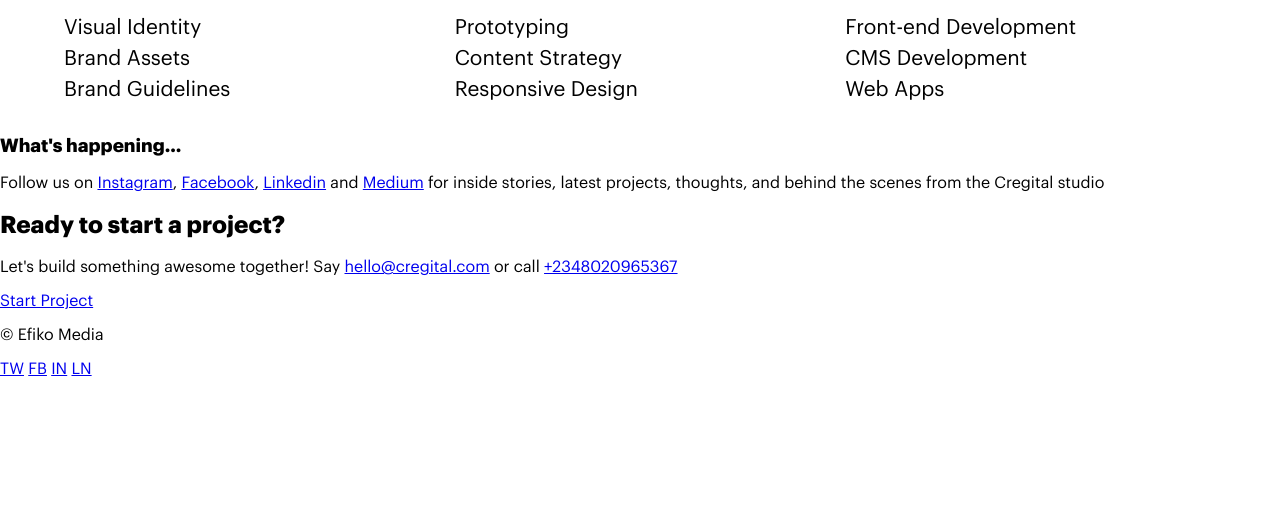
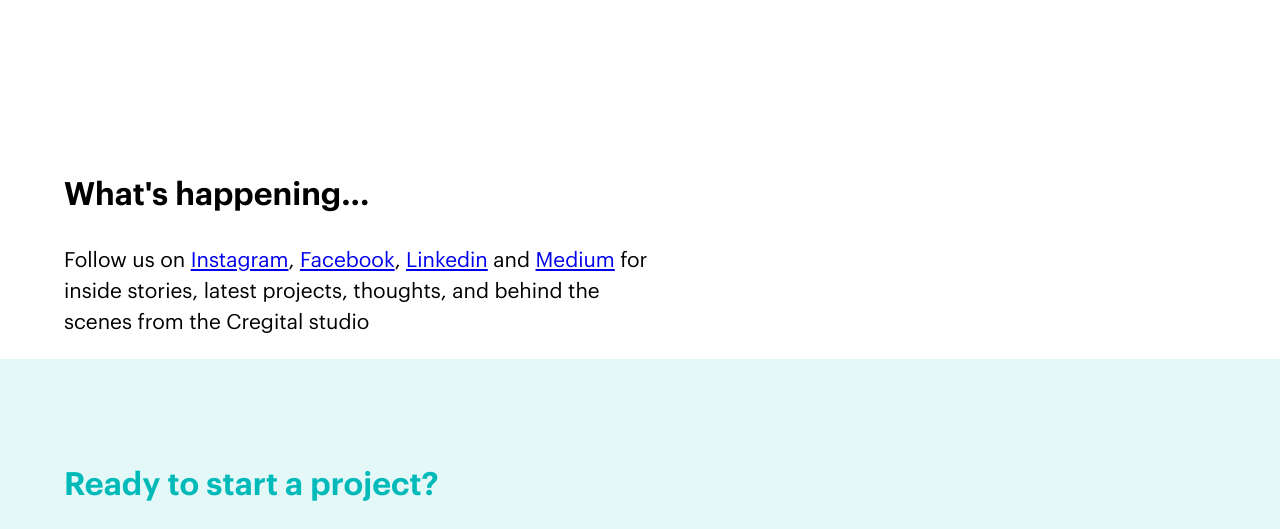
Before and after one commit to celebritydeveloper/efikomedia, a plain HTML site: page index.html in a window 1280 px wide. Shown: the part 2271-2800 px from the top of the page. Before the commit the page ends 2649 px from the top, so only its background shows below. Drawn offline with Linux system fonts and the light colour scheme.

Commit message:
Styled the cta and footer sections

```diff
--- a/css/style.scss
+++ b/css/style.scss
@@ -33,7 +33,6 @@ img {
         margin-top: 180px;
 
         &__more {
-            border: 1px solid red;
             font-size: 1.4rem;
             width: 650px;
         }
@@ -95,7 +94,7 @@ img {
         display: grid;
         grid-template-columns: repeat(2, 1fr);
         grid-gap: 20px;
-        margin-bottom: 90px;
+        margin-bottom: 30px;
 
     &--img {
         height: auto;
@@ -105,10 +104,9 @@ img {
 }
 
 .offers {
-    margin-top: 70px;
+    margin-top: 120px;
 
     &__more {
-        border: 1px solid red;
         margin-bottom: 60px;
         width: 600px;
 
@@ -151,3 +149,81 @@ img {
     }
 
 }
+
+
+.socials {
+    margin-top: 200px;
+
+
+    &__more {
+        width: 600px;
+
+        &--title {
+            font-size: 2rem;
+            font-weight: 550;
+        }
+
+        &--desc {
+            font-size: 1.3rem;
+            line-height: 1.5;
+        }
+    }
+}
+
+.cta {
+    align-items: center;
+    background: rgba(0,186,186,0.1);
+    display: flex;
+    height: 400px;
+    justify-items: flex-start;
+
+    &--btn {
+        color: #fff;
+        background: #00baba;
+        display: inline-block;
+        font-size: 0.9rem;
+        font-weight: 500;
+        margin-top: 35px;
+        padding: 15px 40px;
+        text-decoration: none;
+    }
+
+
+    &__more {
+        //width: 450px;
+
+        &--title {
+            color: #00baba;
+            font-size: 2rem;
+            font-weight: 550;
+        }
+
+        &--desc {
+            font-size: 1.3rem;
+            line-height: 1.5;
+            margin-bottom: 2px;
+            margin-top: 0;
+        }
+    }
+}
+
+.footer {
+    align-items: center;
+    display: grid;
+    grid-template-columns: repeat(2, 1fr);
+    padding: 15px 0;
+
+    &--copyright {
+        font-size: 0.8rem;
+    }
+
+    &__socials {
+        justify-self: end;
+    }
+
+    &--social {
+        display: inline-block;
+        margin-left: 25px;
+        text-decoration: none;
+    }
+}
--- a/index.html
+++ b/index.html
@@ -90,7 +90,7 @@
 
     </section>
 
-    <section class="socials">
+    <section class="socials container">
         <div class="socials__more">
             <h3 class="socials__more--title">What's happening...</h3>
             <p class="socials__more--desc">Follow us on <a href="#">Instagram</a>, <a href="#">Facebook</a>,  <a href="#">Linkedin</a>  and <a href="#">Medium</a> for inside stories, latest projects, thoughts, and behind the scenes from the Cregital studio</p>
@@ -100,15 +100,16 @@
     </section>
 
     <section class="cta">
-        <div class="cta__more">
-            <h2>Ready to start a project?</h2>
-            <p class="cta__more--desc">Let's build something awesome together! Say <a href="mailto:hello@cregital.com">hello@cregital.com</a> or call <a href="tel:+2348020965367">+2348020965367</a> </p>
-            <a href="#">Start Project</a>
+        <div class="cta__more container">
+            <h2 class="cta__more--title">Ready to start a project?</h2>
+            <p class="cta__more--desc">Let's build something awesome together!</p>
+            <p class="cta__more--desc">Say <a href="mailto:hello@cregital.com">hello@cregital.com</a> or call <a href="tel:+2348020965367">+2348020965367</a> </p>
+            <a href="#" class="cta--btn">Start Project</a>
         </div>
     </section>
 
-    <footer>
-        <p class="footer--copyright">&copy; Efiko Media</p>
+    <footer class="footer container">
+        <p class="footer--copyright">&copy; 2020 Efiko Media</p>
         <div class="footer__socials">
             <a href="#" class="footer--social">TW</a>
             <a href="#" class="footer--social">FB</a>
```
Also changed, not shown: css/style.css, 1 other file.
